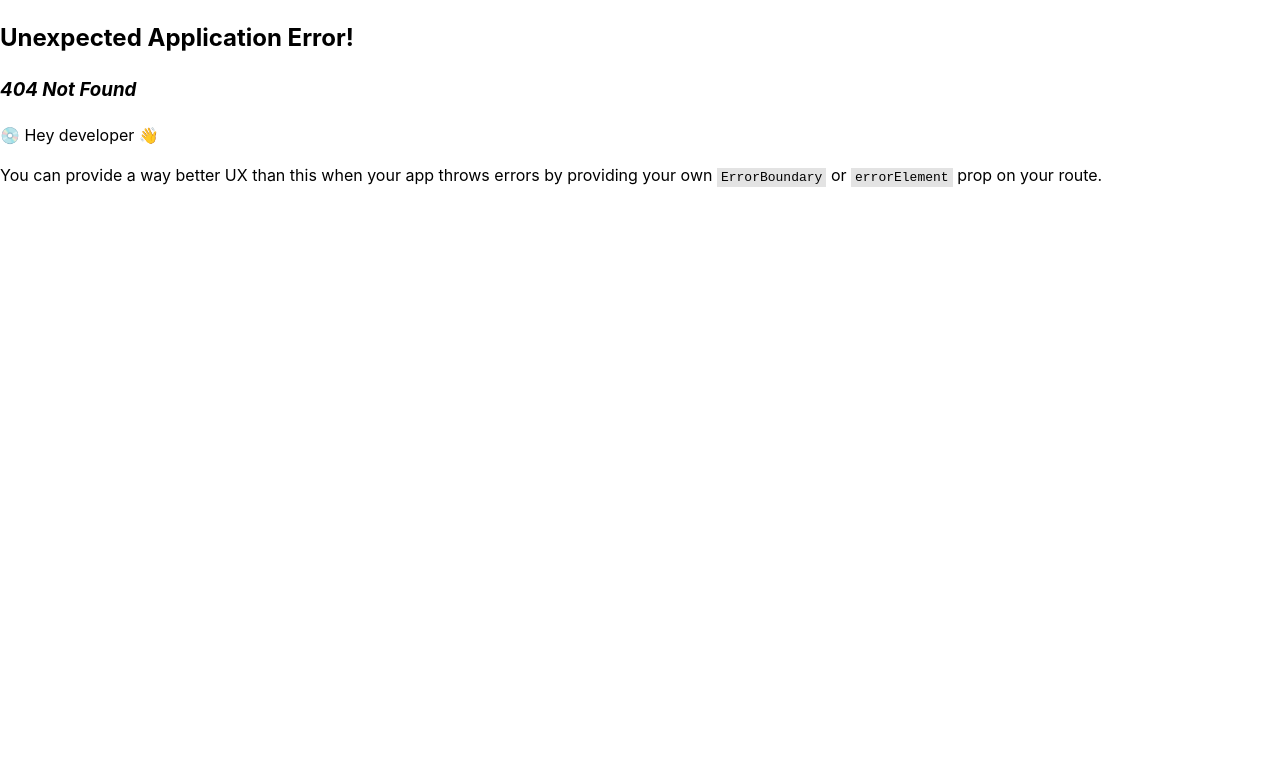
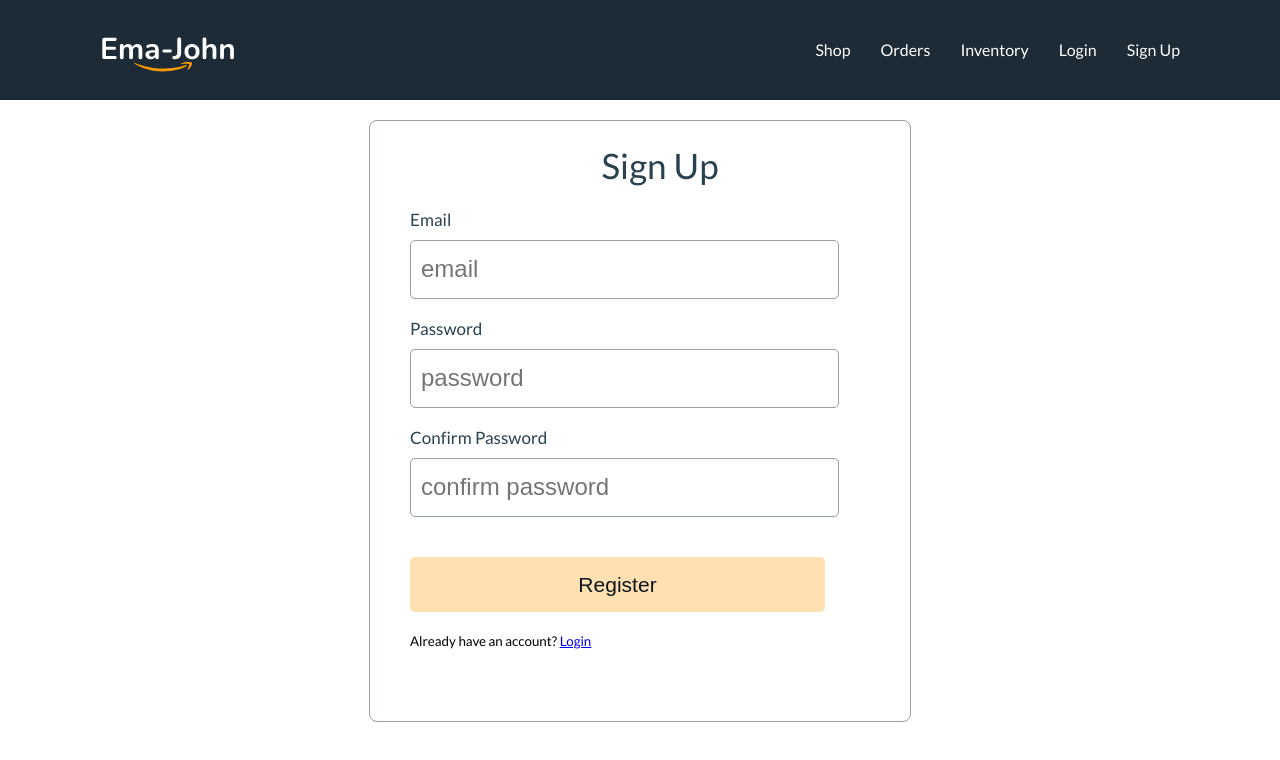
Before and after one commit to habib-N19/ema-john-simple, a React (Vite) app: page /signup in a window 1280 px wide. Before the commit this address had no page. Shown: the top 760 px of the page. Built offline with nearby package versions, Linux system fonts and the light colour scheme; no server answers.

Commit message:
added firebase login auth and signout functions

```diff
--- a/package.json
+++ b/package.json
@@ -12,6 +12,7 @@
     "@fortawesome/fontawesome-svg-core": "^6.4.0",
     "@fortawesome/free-solid-svg-icons": "^6.4.0",
     "@fortawesome/react-fontawesome": "^0.2.0",
+    "firebase": "^9.20.0",
     "localforage": "^1.10.0",
     "match-sorter": "^6.3.1",
     "react": "^18.2.0",
--- a/src/components/Header/Header.css
+++ b/src/components/Header/Header.css
@@ -1,5 +1,5 @@
-.header {
-    height: 80px;
+.header-container {
+    height: 100px;
     background-color: #1C2B35;
     display: flex;
     justify-content: space-between;
@@ -8,12 +8,17 @@
     padding-right: 100px;
 }
 
-nav.header a {
+nav.header-container a {
     text-decoration: none;
     color: #ffffff;
     margin-left: 30px;
 }
 
-nav.header a:hover {
+nav.header-container a:hover {
     color: orange;
 }
+
+.text-white {
+    color: #ffffff;
+    padding: 5px;
+}
--- a/src/components/Header/Header.jsx
+++ b/src/components/Header/Header.jsx
@@ -1,17 +1,36 @@
-import React from 'react'
+import React, { useContext } from 'react'
 import './Header.css'
 import logo from '../../images/Logo.svg'
 import { Link } from 'react-router-dom'
+import { AuthContext } from '../providers/AuthProvider'
 
 const Header = () => {
+  const { user, logOut } = useContext(AuthContext)
+  const handleLogOut = () => {
+    logOut()
+      .then(result => {})
+      .catch(error => {
+        console.error(error)
+      })
+  }
   return (
-    <nav className='header'>
+    <nav className='header-container'>
       <img src={logo} alt='' />
       <div>
         <Link to='/'>Shop</Link>
         <Link to='/orders'>Orders</Link>
         <Link to='/inventory'>Inventory</Link>
         <Link to='/login'>Login</Link>
+        <Link to='/signup'>Sign Up</Link>
+        {/* <button onClick={handleLogOut}>SignOut</button> */}
+        {user && (
+          <span className='text-white'>
+            Welcome {user.email}
+            <button className='btn-submit' onClick={handleLogOut}>
+              SignOut
+            </button>
+          </span>
+        )}
       </div>
     </nav>
   )
--- /dev/null
+++ b/src/components/Login/Login.css
@@ -0,0 +1,58 @@
+.form-container {
+    width: 500px;
+    height: 600px;
+    margin: 20px auto;
+    border: 1px solid #95A0A7;
+    border-radius: 8px;
+    padding-left: 40px;
+}
+
+.form-title {
+    font-family: 'Lato';
+    font-style: normal;
+    font-weight: 400;
+    font-size: 35px;
+    line-height: 42px;
+    letter-spacing: 0.0025em;
+    color: #2A414F;
+    text-align: center;
+}
+
+.form-control {
+    margin-bottom: 20px;
+}
+
+.form-control label {
+    display: block;
+    font-size: 17px;
+    line-height: 20px;
+    letter-spacing: 0.0015em;
+    margin-bottom: 10px;
+    color: #2A414F;
+}
+
+.form-control input {
+    width: 415px;
+    height: 55px;
+    border: 1px solid #95A0A7;
+    border-radius: 5px;
+    font-size: 1.5em;
+    padding-left: 10px;
+}
+
+.btn-submit {
+    width: 415px;
+    height: 55px;
+    background: rgba(255, 153, 0, 0.3);
+    border-radius: 5px;
+    border: none;
+    margin-top: 20px;
+    font-size: 21px;
+    line-height: 25px;
+    letter-spacing: 0.0015em;
+    color: #0E161A;
+}
+
+.btn-submit:hover {
+    background: rgba(255, 153, 0, 0.6);
+}
--- a/src/components/Login/Login.jsx
+++ b/src/components/Login/Login.jsx
@@ -1,10 +1,49 @@
-import React from 'react'
-
+import React, { useContext } from 'react'
+import './Login.css'
+import { Link } from 'react-router-dom'
+import { AuthContext } from '../providers/AuthProvider'
 const Login = () => {
+  const { signIn } = useContext(AuthContext)
+  // handle submit
+  const handleLogin = event => {
+    event.preventDefault()
+    const form = event.target
+    const email = form.email.value
+    const password = form.password.value
+    signIn(email, password)
+      .then(result => {
+        const loggedUser = result.user
+        form.reset()
+        console.log(loggedUser)
+      })
+      .catch(error => {
+        console.error(error)
+      })
+  }
   return (
-    <div>
-      <h1>From login</h1>
-      <p>Coming soon</p>
+    <div className='form-container'>
+      <h1 className='form-title'>From login</h1>
+      <form onSubmit={handleLogin}>
+        <div className='form-control'>
+          <label htmlFor='email'>Email</label>
+          <input type='email' name='email' required placeholder='email' />
+        </div>
+        <div className='form-control'>
+          <label htmlFor='password'>Password</label>
+          <input
+            type='password'
+            name='password'
+            required
+            placeholder='password'
+          />
+        </div>
+        <input type='submit' className='btn-submit' value='Login' />
+      </form>
+      <p>
+        <small>
+          New to ema john? <Link to='/signup'>Create new account</Link>
+        </small>
+      </p>
     </div>
   )
 }
--- /dev/null
+++ b/src/components/SignUp/SignUp.css
@@ -0,0 +1,3 @@
+.text-error {
+    color: rgb(231, 13, 13);
+}
--- /dev/null
+++ b/src/components/SignUp/SignUp.jsx
@@ -0,0 +1,71 @@
+import React, { useContext, useState } from 'react'
+import './SignUp.css'
+import { Link } from 'react-router-dom'
+import { AuthContext } from '../providers/AuthProvider'
+const SignUp = () => {
+  const { createUser } = useContext(AuthContext)
+  const [error, setError] = useState('')
+  const handleSignUp = event => {
+    event.preventDefault()
+    const form = event.target
+    const email = form.email.value
+    const password = form.password.value
+    const confirm = form.confirm.value
+
+    setError('')
+    if (password !== confirm) {
+      setError('Your password did not match')
+      return
+    } else if (password.length < 6) {
+      setError('Your password must be 6 character long')
+      return
+    }
+    createUser(email, password)
+      .then(result => {
+        const loggedUser = result.user
+        console.log(loggedUser)
+      })
+      .catch(error => {
+        console.error(error)
+        setError(error.message)
+      })
+  }
+  return (
+    <div className='form-container'>
+      <h1 className='form-title'>Sign Up</h1>
+      <form onSubmit={handleSignUp}>
+        <div className='form-control'>
+          <label htmlFor='email'>Email</label>
+          <input type='email' name='email' required placeholder='email' />
+        </div>
+        <div className='form-control'>
+          <label htmlFor='password'>Password</label>
+          <input
+            type='password'
+            name='password'
+            required
+            placeholder='password'
+          />
+        </div>
+        <div className='form-control'>
+          <label htmlFor='password'>Confirm Password</label>
+          <input
+            type='password'
+            name='confirm'
+            required
+            placeholder='confirm password'
+          />
+        </div>
+        <input type='submit' className='btn-submit' value='Register' />
+      </form>
+      <p>
+        <small>
+          Already have an account? <Link to='/login'>Login</Link>
+        </small>
+      </p>
+      <p className='text-error'>{error}</p>
+    </div>
+  )
+}
+
+export default SignUp
--- /dev/null
+++ b/src/components/providers/AuthProvider.jsx
@@ -0,0 +1,48 @@
+import React, { createContext, useEffect, useState } from 'react'
+import {
+  createUserWithEmailAndPassword,
+  getAuth,
+  onAuthStateChanged,
+  signInWithEmailAndPassword,
+  signOut
+} from 'firebase/auth'
+import app from '../../firebase/firebase.config'
+
+const auth = getAuth(app)
+export const AuthContext = createContext(null)
+const AuthProvider = ({ children }) => {
+  const [user, setUser] = useState(null)
+  //   creating new user
+  const createUser = (email, password) => {
+    return createUserWithEmailAndPassword(auth, email, password)
+  }
+  //   signing in users
+  const signIn = (email, password) => {
+    return signInWithEmailAndPassword(auth, email, password)
+  }
+  //   sign out
+  const logOut = () => {
+    return signOut(auth)
+  }
+  //   setting observer on user state
+  useEffect(() => {
+    const unsubscribe = onAuthStateChanged(auth, currentUser => {
+      setUser(currentUser)
+    })
+    // unmounting, stop observing when no use of the effect needed
+    return () => {
+      return unsubscribe()
+    }
+  }, [])
+  const authInfo = {
+    user,
+    createUser,
+    signIn,
+    logOut
+  }
+  return (
+    <AuthContext.Provider value={authInfo}>{children}</AuthContext.Provider>
+  )
+}
+
+export default AuthProvider
--- /dev/null
+++ b/src/firebase/firebase.config.js
@@ -0,0 +1,18 @@
+// Import the functions you need from the SDKs you need
+import { initializeApp } from "firebase/app";
+// TODO: Add SDKs for Firebase products that you want to use
+// https://firebase.google.com/docs/web/setup#available-libraries
+
+// Your web app's Firebase configuration
+const firebaseConfig = {
+    apiKey: "AIzaSyAPRM5DqVEjjthK3Brnb66edyKtQio0jWA",
+    authDomain: "ema-john-with-firebase-a-62add.firebaseapp.com",
+    projectId: "ema-john-with-firebase-a-62add",
+    storageBucket: "ema-john-with-firebase-a-62add.appspot.com",
+    messagingSenderId: "814031983542",
+    appId: "1:814031983542:web:3c3e4150308f01cd01e717"
+};
+
+// Initialize Firebase
+const app = initializeApp(firebaseConfig);
+export default app;
--- a/src/index.css
+++ b/src/index.css
@@ -1,5 +1,11 @@
+@import url('https://fonts.googleapis.com/css2?family=Lato:ital,wght@0,400;0,700;1,400&display=swap');
+
+* {
+  /* border: 1px solid red; */
+}
+
 :root {
-  font-family: Inter, system-ui, Avenir, Helvetica, Arial, sans-serif;
+  font-family: 'Lato', Inter, system-ui, Avenir, Helvetica, Arial, sans-serif;
   line-height: 1.5;
   font-weight: 400;
 
```
Also changed, not shown: src/__steps__.js (added, +18 -0 lines), src/main.jsx (+10 -1 lines), 1 other file (tests, documents, lock files or other folders).
